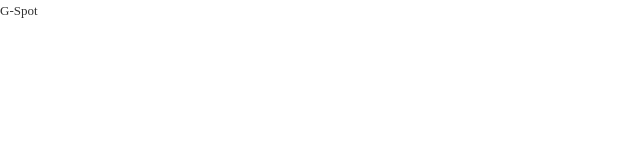
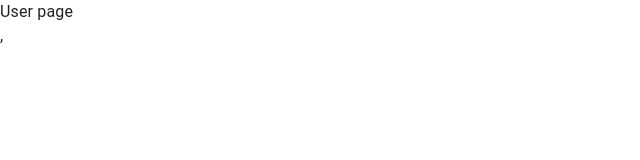
Before and after one commit to jrastit/gspot, a React (Create React App) app in the folder front/: page / in a window 1280 px wide. Shown: the top 160 px of the page, without its empty margins (0-640 px from the left). Built offline with nearby package versions, Linux system fonts and the light colour scheme.

Commit message:
user/admin page

```diff
--- a/front/src/App.tsx
+++ b/front/src/App.tsx
@@ -1,7 +1,7 @@
-import {FunctionComponent} from "react";
+import type {FunctionComponent} from "react";
+import Admin from "./admin/Admin";
+import User from "./user/User";
 
-const App: FunctionComponent = () => {
-    return <div>G-Spot</div>
-};
+const App: FunctionComponent = () => (window.location.pathname === '/admin' ? <Admin/> : <User/>)
 
 export default App;
--- /dev/null
+++ b/front/src/admin/Admin.tsx
@@ -0,0 +1,21 @@
+import Button from '@mui/material/Button';
+import type {FunctionComponent} from "react";
+import {useState} from 'react';
+import {MobileProps} from "./Mobile";
+import MobileList from "./MobileList";
+
+const Admin: FunctionComponent = () => {
+    const [mobiles] = useState<MobileProps[]>([
+        {name: 'mobile1'},
+        {name: 'mobile2'}
+    ]);
+
+    return (
+        <div>
+            <MobileList mobiles={mobiles}/>
+            <Button variant="contained">Add mobile</Button>
+        </div>
+    );
+};
+
+export default Admin;
--- /dev/null
+++ b/front/src/admin/Mobile.tsx
@@ -0,0 +1,11 @@
+import type {FunctionComponent} from "react";
+
+export interface MobileProps {
+    name: string,
+}
+
+const Mobile: FunctionComponent<MobileProps> = ({name}) => {
+    return <div>{name}</div>
+};
+
+export default Mobile;
--- /dev/null
+++ b/front/src/admin/MobileList.tsx
@@ -0,0 +1,14 @@
+import type {FunctionComponent} from "react";
+import Mobile, {MobileProps} from "./Mobile";
+
+export interface MobileListProps {
+    mobiles: MobileProps[],
+}
+
+const MobileList: FunctionComponent<MobileListProps> = ({mobiles}) => {
+    return (<>
+        {mobiles.map((mobile) => <Mobile {...mobile}/>)}
+    </>);
+};
+
+export default MobileList;
--- a/front/src/index.css
+++ /dev/null
@@ -1,89 +0,0 @@
-html {
-    font-size: 62.5%;
-    box-sizing: border-box;
-    -webkit-font-smoothing: antialiased;
-    -moz-osx-font-smoothing: grayscale;
-}
-
-html, body {
-    height: 100%;
-    margin: 0;
-    border: 0;
-    padding: 0;
-}
-
-body {
-    color: #333333;
-    font-size: 1.3rem;
-    font-style: normal;
-    font-weight: 400;
-    line-height: 2.2rem;
-    background-color: #ffffff;
-}
-
-* {
-    outline: none;
-}
-
-*, *::before, *::after {
-    box-sizing: inherit;
-}
-
-h1, h2, h3, h4, h5, h6, p {
-    margin: 0;
-}
-
-#root {
-    display: flex;
-    flex-direction: row;
-    height: 100%;
-}
-
-.swagger-ui {
-    flex-grow: 1;
-}
-
-input:-webkit-autofill,
-input:-webkit-autofill:hover,
-input:-webkit-autofill:focus,
-input:-webkit-autofill:active {
-    -webkit-animation: autofill 0s forwards;
-    animation: autofill 0s forwards;
-}
-
-@keyframes autofill {
-    100% {
-        background: transparent;
-        color: inherit;
-    }
-}
-
-@-webkit-keyframes autofill {
-    100% {
-        background: transparent;
-        color: inherit;
-    }
-}
-
-::-webkit-scrollbar {
-    width: 8px;
-    height: 8px;
-}
-
-::-webkit-scrollbar-track {
-    background: transparent;
-    border: 4px solid transparent;
-    background-clip: content-box; /* THIS IS IMPORTANT */
-}
-
-::-webkit-scrollbar-thumb {
-    background-color: rgba(51, 51, 51, 0.05);
-    border-radius: 10px;
-    height: 10px;
-}
-
-/* customize Firefox scrollbar */
-* {
-    scrollbar-width: thin;
-    scrollbar-color: #EEE transparent;
-}
--- a/front/src/index.tsx
+++ b/front/src/index.tsx
@@ -1,10 +1,17 @@
 import {StrictMode} from 'react';
 import {createRoot} from 'react-dom/client';
-import './index.css';
 import App from "./App";
+import {ThemeProvider} from "@mui/material/styles";
+import CssBaseline from "@mui/material/CssBaseline";
+import theme from './theme';
 
 const container = document.getElementById('root');
 if (container) {
     const root = createRoot(container);
-    root.render(<StrictMode><App/></StrictMode>);
+    root.render(<StrictMode> <ThemeProvider theme={theme}>
+        {/* CssBaseline kickstart an elegant, consistent, and simple baseline to build upon. */}
+        <CssBaseline/>
+        <App/>
+    </ThemeProvider>,
+    </StrictMode>);
 }
--- /dev/null
+++ b/front/src/theme.ts
@@ -0,0 +1,19 @@
+import {createTheme} from '@mui/material/styles';
+import {red} from '@mui/material/colors';
+
+// A custom theme for this app
+const theme = createTheme({
+    palette: {
+        primary: {
+            main: '#556cd6',
+        },
+        secondary: {
+            main: '#19857b',
+        },
+        error: {
+            main: red.A400,
+        },
+    },
+});
+
+export default theme;
--- /dev/null
+++ b/front/src/user/User.tsx
@@ -0,0 +1,7 @@
+import {FunctionComponent} from "react";
+
+const User: FunctionComponent = () => {
+    return <div>User page</div>;
+}
+
+export default User;
```
Also changed, not shown: front/package.json (+6 -49 lines), 1 other file (tests, documents, lock files or other folders).
